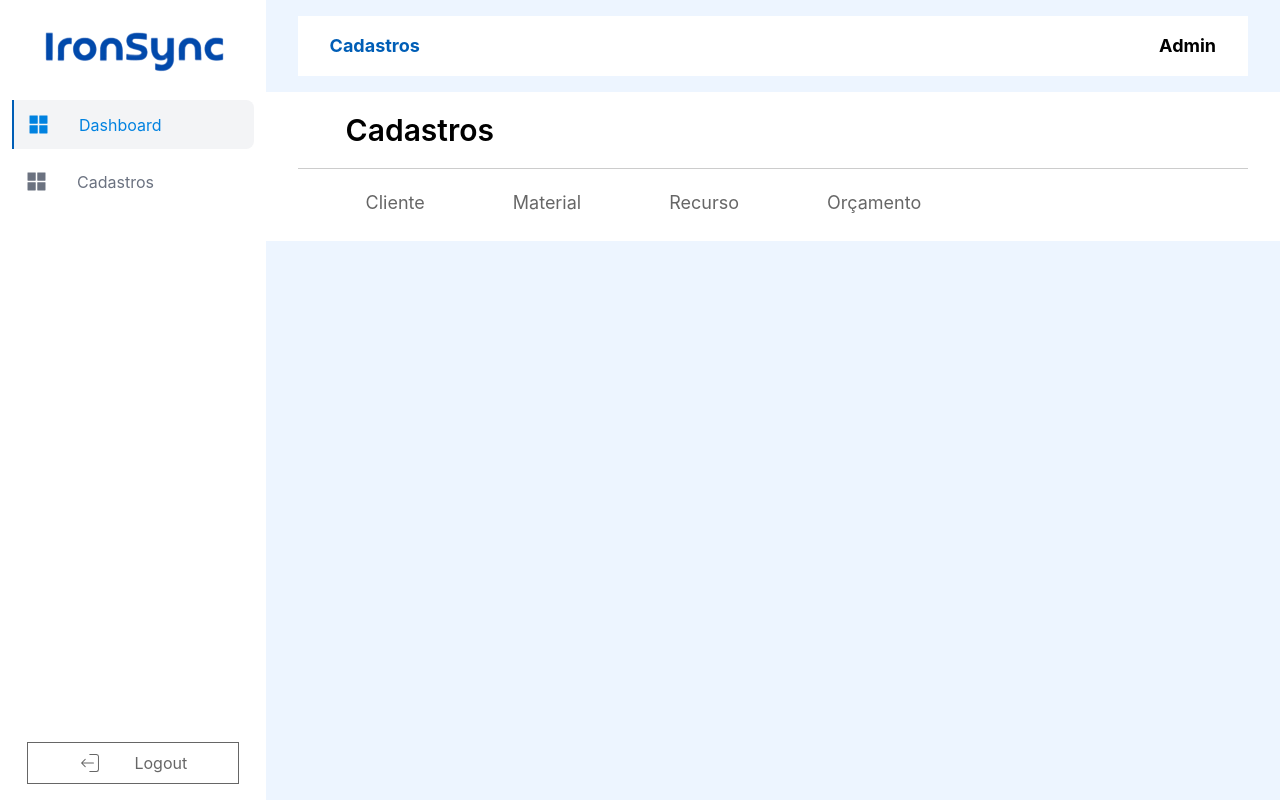
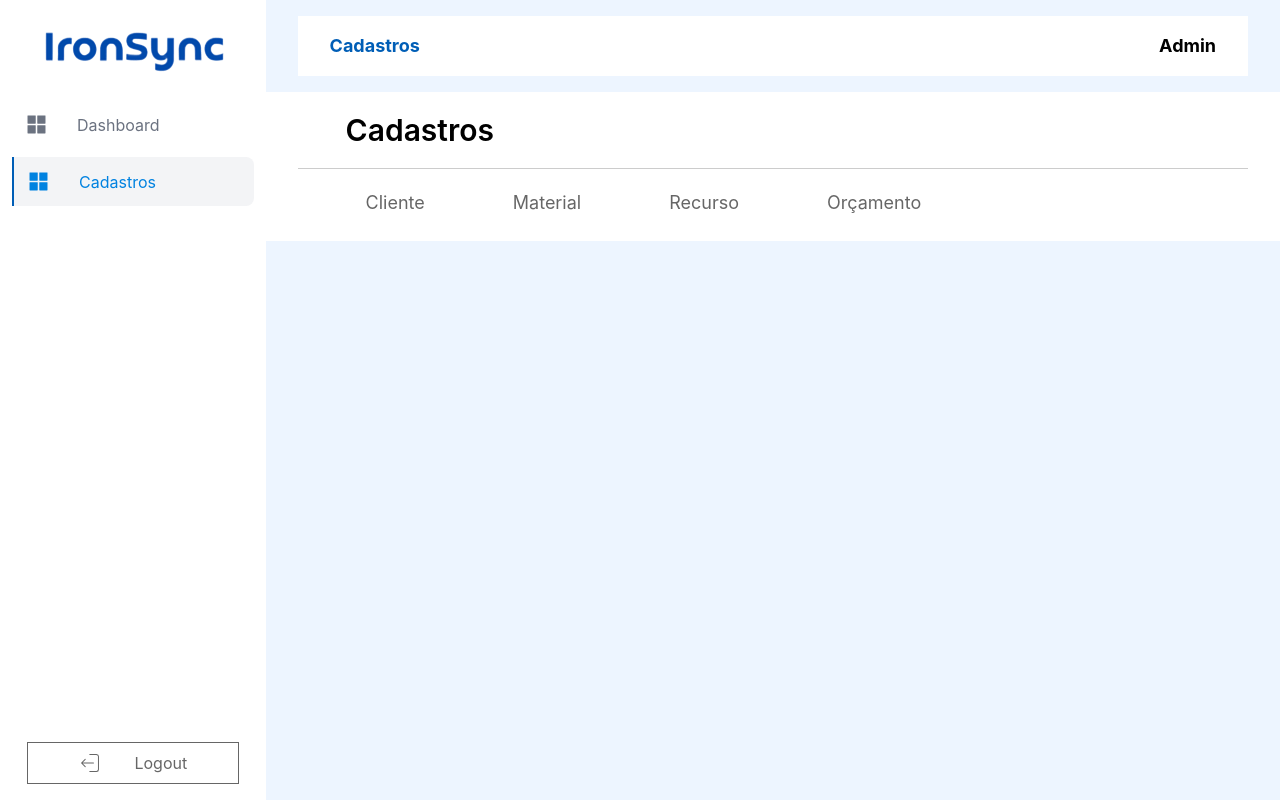
Before and after one commit to MartinsCaique/IronSyncERP-Front, a React (Vite) app: page /cadastro in a window 1280 px wide. Built offline with nearby package versions, Linux system fonts and the light colour scheme.

Commit message:
Consertando SideBar

```diff
--- a/src/Components/Layout/SideBar.tsx
+++ b/src/Components/Layout/SideBar.tsx
@@ -1,18 +1,26 @@
-import { useState } from "react";
+import { useEffect, useState } from "react";
 import { AiFillAppstore } from "react-icons/ai";
 import { CiLogout } from "react-icons/ci";
 
 
 import logo from "../../Assets/logo.png"
-import { Link } from "react-router-dom";
+import { Link, useLocation } from "react-router-dom";
 import { Button } from "../Button";
 
 export const SideBar = () => {
-    const [activeLink, setActiveLink] = useState("dashboard1");
+    const [activeLink, setActiveLink] = useState("dashboard1")
+    const location = useLocation()
 
-    const isActive = (link: string) => {
-        return activeLink === link;
-    };
+    useEffect(()=> {
+        // Atualiza o activeLink
+        if (location.pathname === '/') {
+            setActiveLink('dashboard1')
+        } else if (location.pathname === '/cadastro') {
+            setActiveLink('dashboard2')
+        }
+    }, [location])
+
+    const isActive = (link: string) => activeLink === link
 
     return (
         <div className="h-[100%] w-[16.6rem] bg-white flex flex-col items-center">
```
